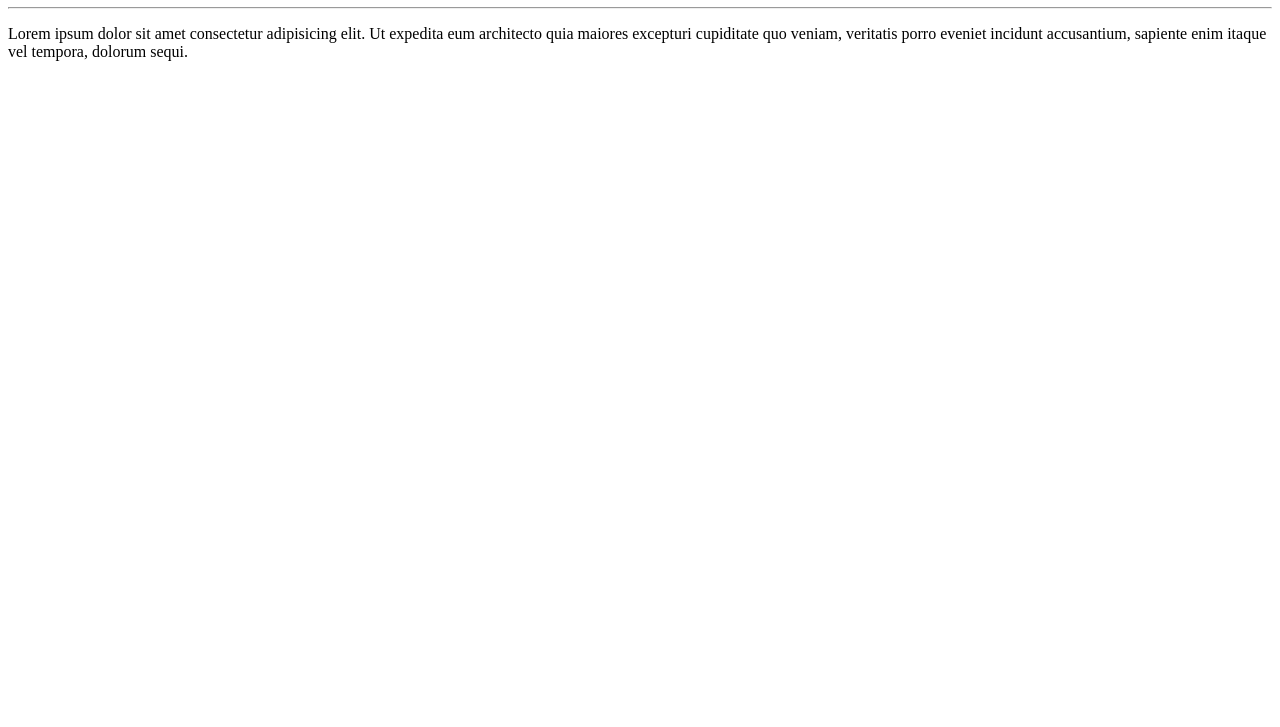
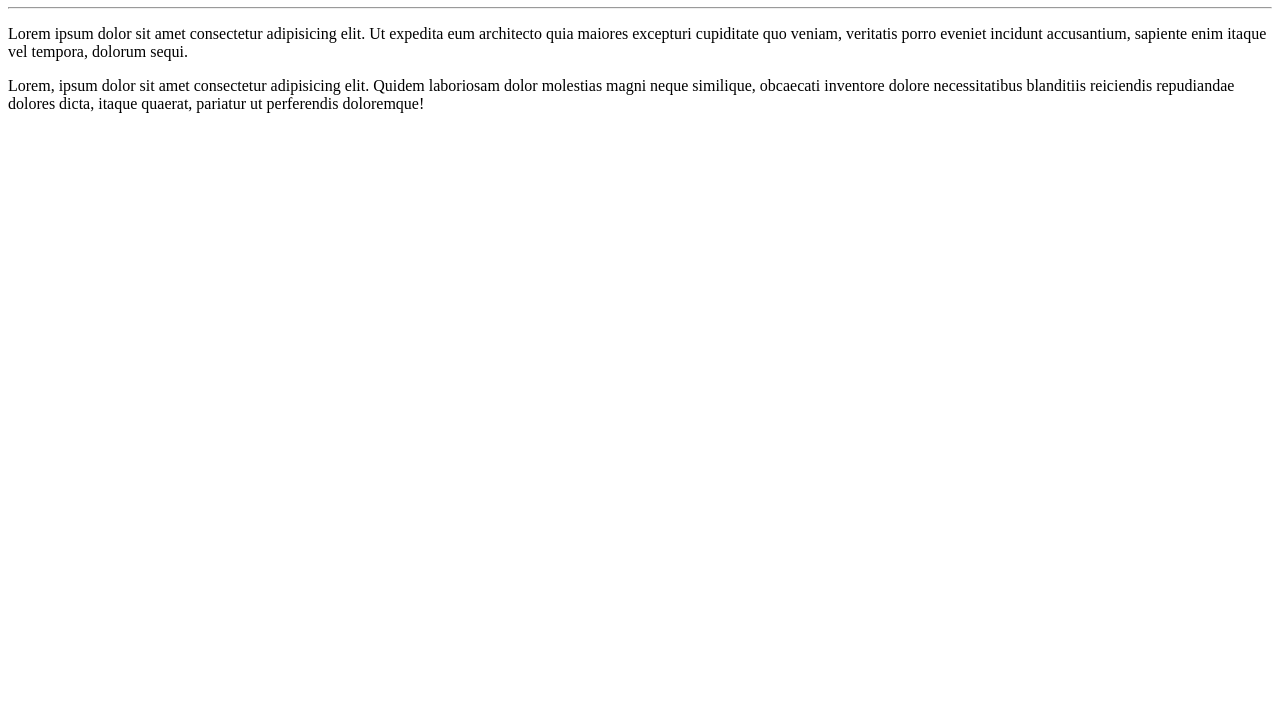
Before and after one commit to ildevann/ola-mundo, a plain HTML site: page site exenolo/index.html in a window 1280 px wide. Shown: the part 73-800 px from the top of the page. Drawn offline with Linux system fonts and the light colour scheme.

Commit message:
adicionei novo paragrafo

```diff
--- a/site exenolo/index.html
+++ b/site exenolo/index.html
@@ -10,6 +10,6 @@
     <hr>
 
     <p>Lorem ipsum dolor sit amet consectetur adipisicing elit. Ut expedita eum architecto quia maiores excepturi cupiditate quo veniam, veritatis porro eveniet incidunt accusantium, sapiente enim itaque vel tempora, dolorum sequi.</p>
-
+    <p>Lorem, ipsum dolor sit amet consectetur adipisicing elit. Quidem laboriosam dolor molestias magni neque similique, obcaecati inventore dolore necessitatibus blanditiis reiciendis repudiandae dolores dicta, itaque quaerat, pariatur ut perferendis doloremque!</p>
 </body>
 </html>
```
